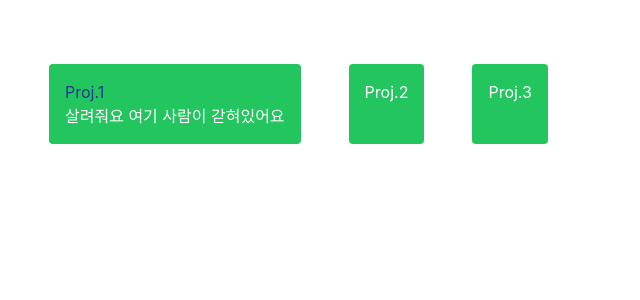
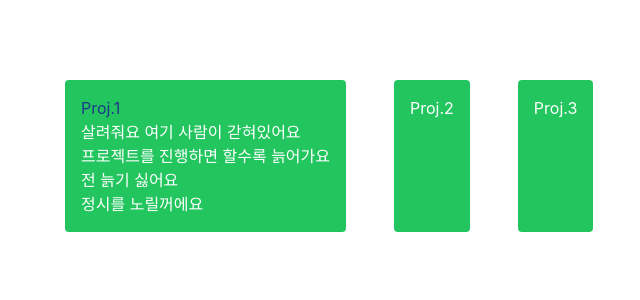
Before and after one commit to ncs01060/Text_RPG, a React (Create React App) app: page /youngminMain in a window 1280 px wide. Shown: the top 300 px of the page, without its empty margins (15-655 px from the left). Built offline with nearby package versions, Linux system fonts and the light colour scheme.

Commit message:
youngminIndexPage

```diff
--- a/src/youngmin/youngmin_index.jsx
+++ b/src/youngmin/youngmin_index.jsx
@@ -2,10 +2,13 @@ import React from "react";
 
 const youngmin_index = () => {
   return (
-    <div className="flex flex-row p-4 m-6 ">
+    <div className="flex flex-row p-8 m-6 ">
       <div className="bg-green-500 p-4 m-6 rounded text-white">
         <h1 className="text-blue-900">Proj.1</h1>
         <h2>살려줘요 여기 사람이 갇혀있어요</h2>
+        <p>프로젝트를 진행하면 할수록 늙어가요</p>
+        <p>전 늙기 싫어요</p>
+        <p>정시를 노릴꺼에요</p>
       </div>
       <div className="bg-green-500 p-4 m-6 rounded text-white">
         <h1>Proj.2</h1>
```
